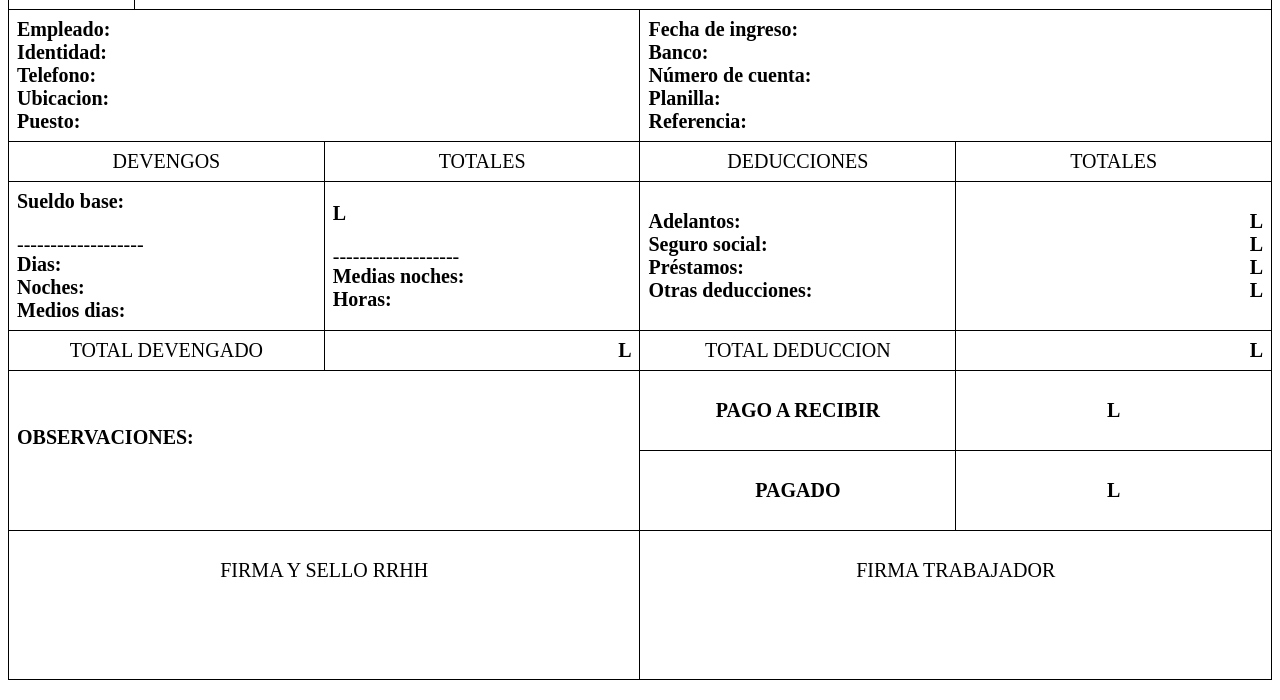
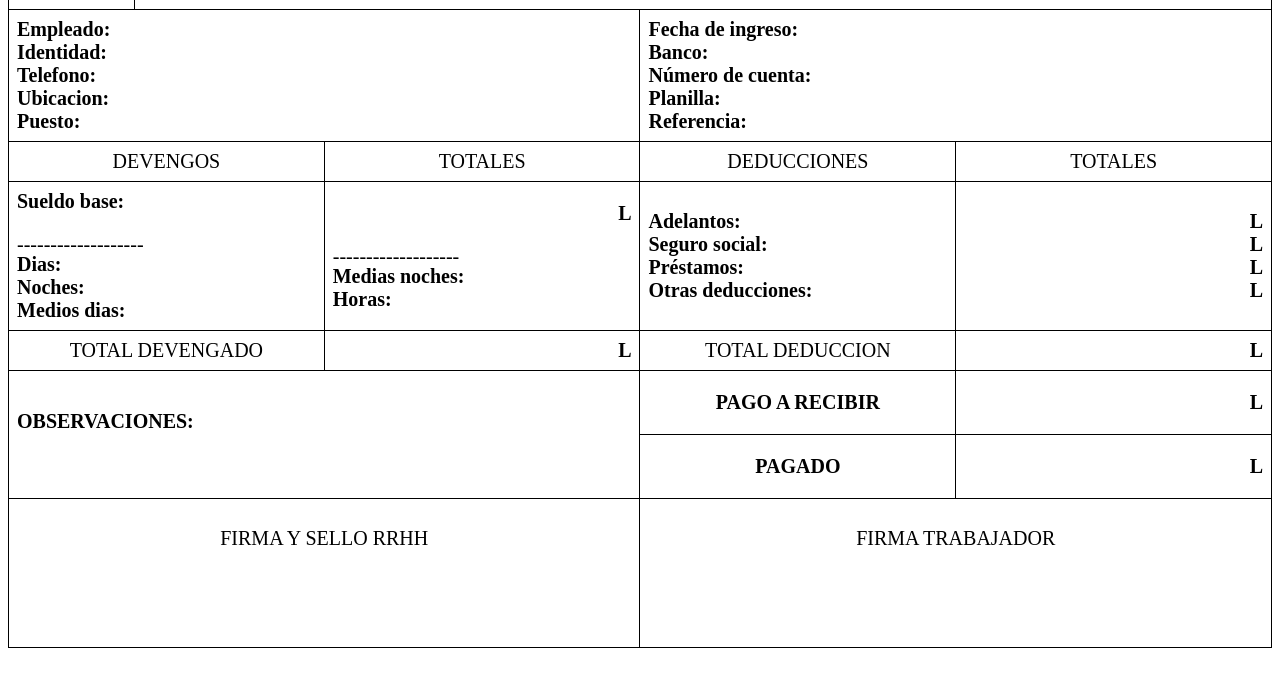
Before and after one commit to rimedhn/formatospl, a plain HTML site: page boletadepago.html in a window 1280 px wide. Shown: the part 157-857 px from the top of the page. After the commit the page ends 825 px from the top, so only its background shows below. Drawn offline with Linux system fonts and the light colour scheme.

Commit message:
boletadepago.html

```diff
--- a/boletadepago.html
+++ b/boletadepago.html
@@ -91,7 +91,7 @@
 <table>
   <tr>
     <td colspan="2" style="width: 10%" class="mi-imagen">
-      <img src="/js/logoindex.jpeg" alt="" class="mi-imagen"/>
+      <img src="/js/logoindex.jpeg" alt="" class="mi-imagen">
     </td>
     <td colspan="8" style="width: 90%">
       <h3>TRANSPORTE MARÍTIMO CARATASCA S DE R. L</h3>
@@ -131,11 +131,11 @@
     <b>Noches: <span id="noches"></span></b><br>
     <b>Medios dias: <span id="mediosdias"></span></b><br>
   </td>
-    <td colspan="3" style="width: 25%" class="devengos">
-    <b>L<span id="sueldobase" class="moneda" style="text-align: right"></span></b>
-    <p class="line">-------------------</p>
+    <td colspan="3" style="width: 25%">
+    <div  style="text-align: right"><b>L<span id="sueldobase"></span></b></div>
+    <div  style="text-align: left"><p class="line">-------------------</p>
       <b>Medias noches: <span id="mediasnoches"></span></b><br>
-      <b>Horas: <span id="horas"></span></b><br>
+      <b>Horas: <span id="horas"></span></b><br></div>
     </td>
     <td colspan="3" style="width: 25%" class="deducciones">
     <b>Adelantos: <span></span></b><br>
@@ -164,19 +164,19 @@
     <th rowspan="2" colspan="6" class="observacion"><b>OBSERVACIONES:</b>
       <p><span id="observaciones"></span></p>
     </th>
-    <th colspan="3">
+    <th colspan="3" style="padding: 0%; margin: 0%;">
       <b><p>PAGO A RECIBIR</p></b>
     </th>
-    <th colspan="3">
+    <th colspan="3"  style="text-align: right">
       <b>L<span id="pagoneto" class="modena"></span></b><br>
     </th>
   </tr>
   <tr>
-    <th colspan="3">
+    <th colspan="3" style="padding: 0%; margin: 0%;">
       <b><p>PAGADO</p></b>
     </th>
-    <th colspan="3">
-      <b>L<span id="pagado" class="moneda"></span></b><br>
+    <th colspan="3"  style="text-align: right">
+      <b>L<span id="pagado"></span></b><br>
     </th>
   </tr>
 <tr>
```
